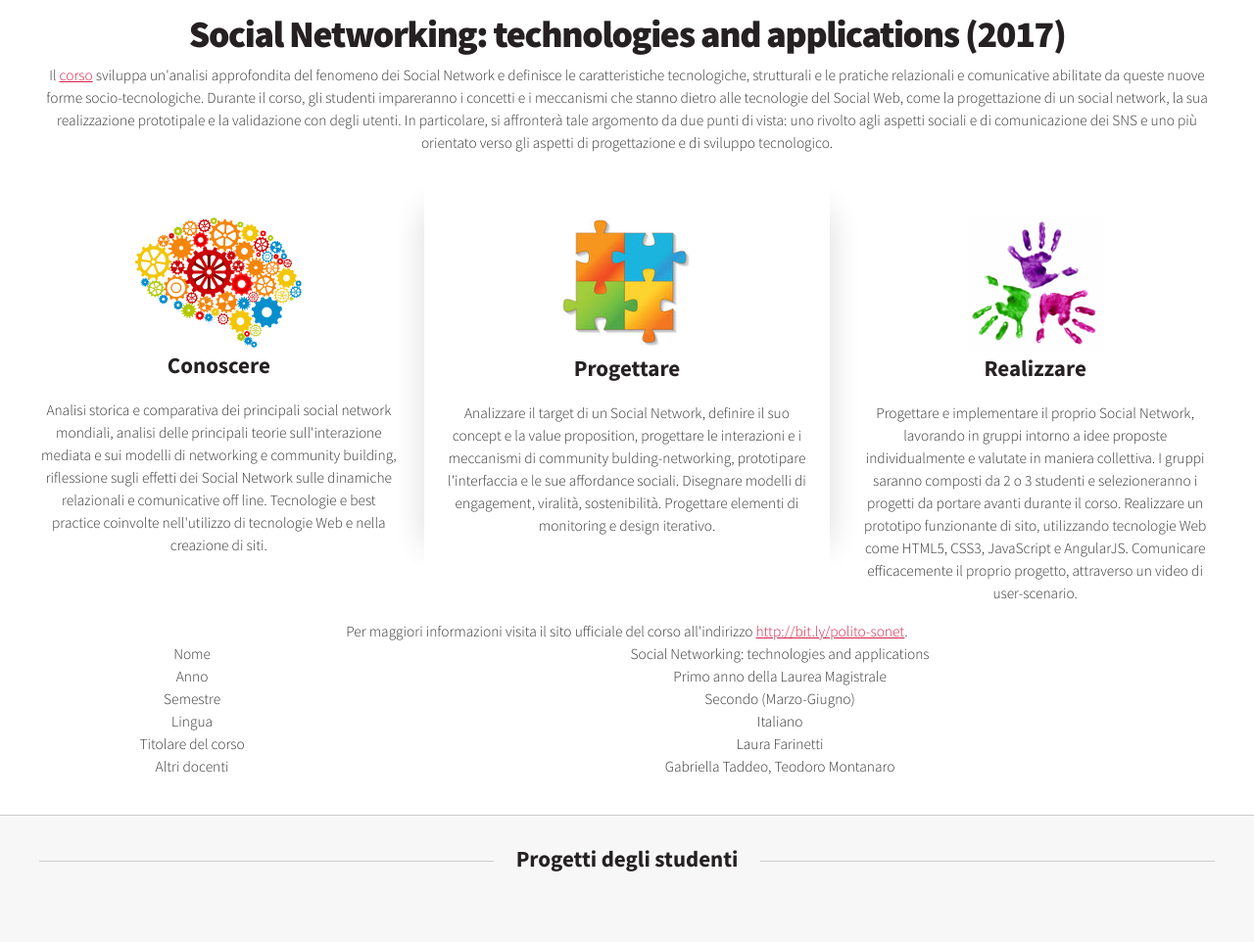
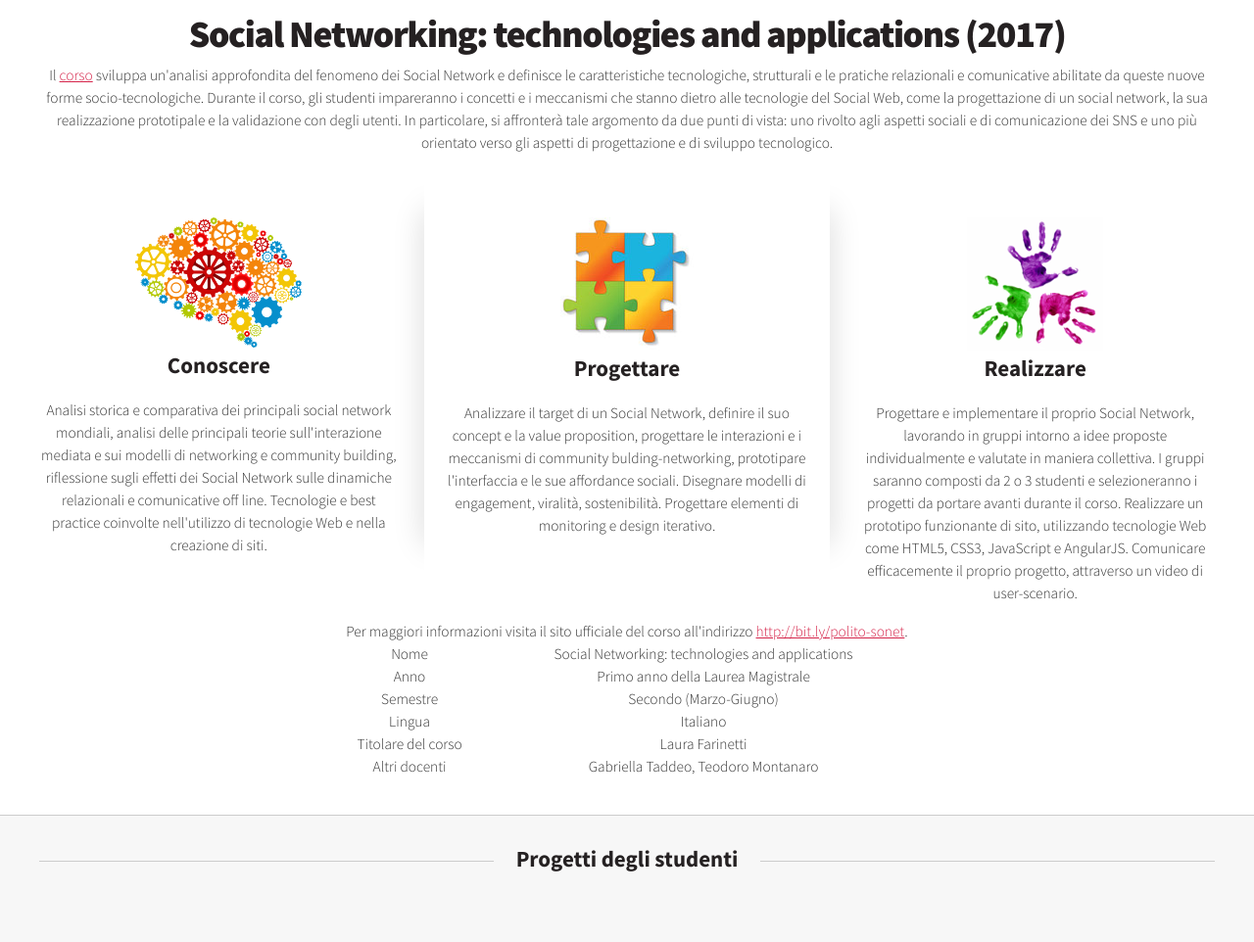
Before and after one commit to UniSalento-IDALab-IoTCourse-2023-2024/UniSalento-IDALab-IoTCourse-2023-2024.github.io, a Jekyll site: the page built from index.html, in a window 1280 px wide. Shown: the top 962 px of the page at 98% size. Built offline with Jekyll 4.4.1, drawn with Linux system fonts in a browser that asks for light colours; the list of posts is cut into pages by our own code; grey boxes are pictures that could not be loaded.

Commit message:
Add custom css to style.css

```diff
--- a/assets/css/style.css
+++ b/assets/css/style.css
@@ -858,3 +858,26 @@
 	overflow: hidden;
 	object-fit: contain;
 }
+
+.moreInfo
+{
+	padding: 0px;
+}
+
+.project-container
+{
+	width: 100%;
+}
+
+.moreInfo2
+{
+	padding: 0px;
+	margin-top: 10px;
+}
+
+#courseInfo
+{
+	width:50%;
+	margin-left: auto;
+	margin-right: auto;
+}
```
